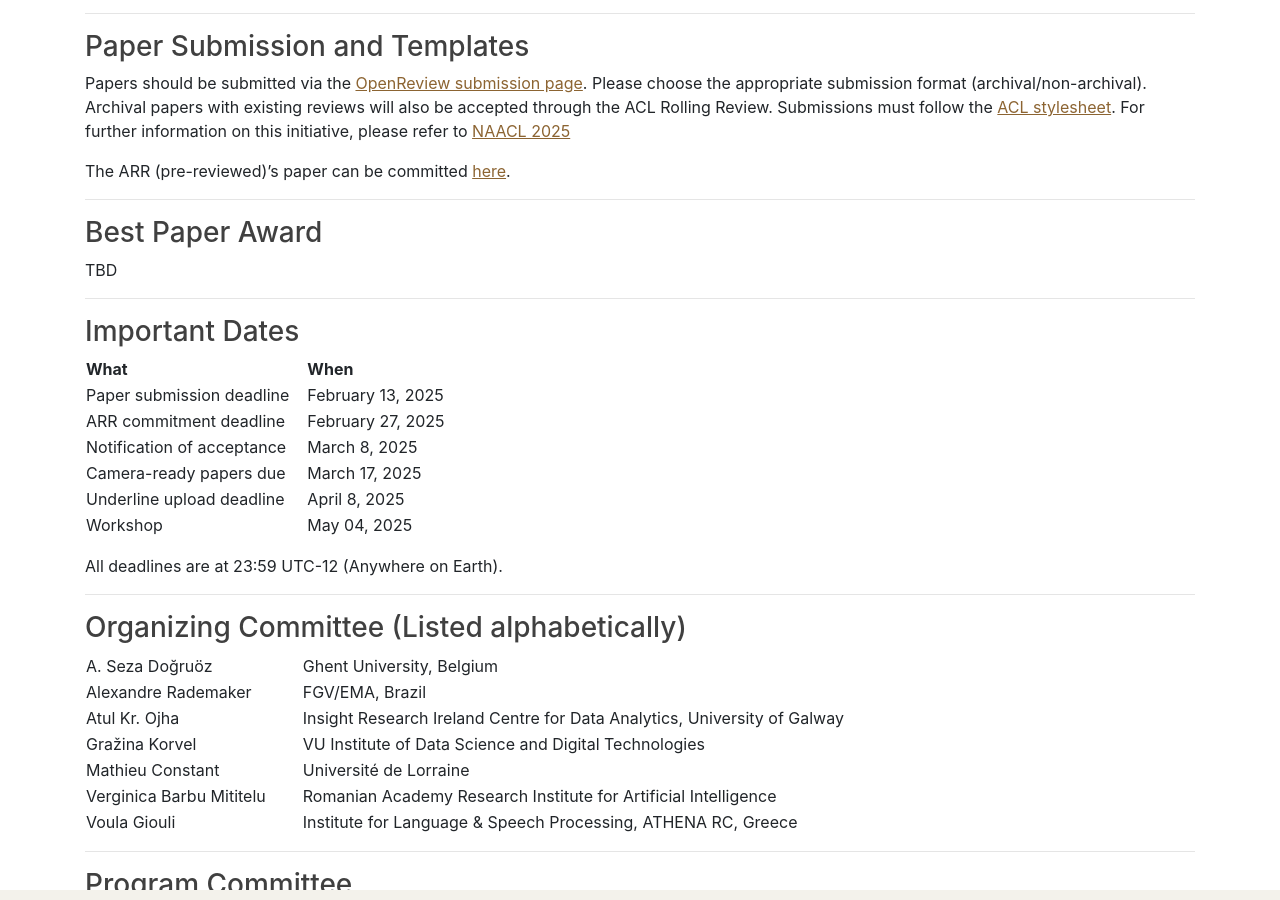
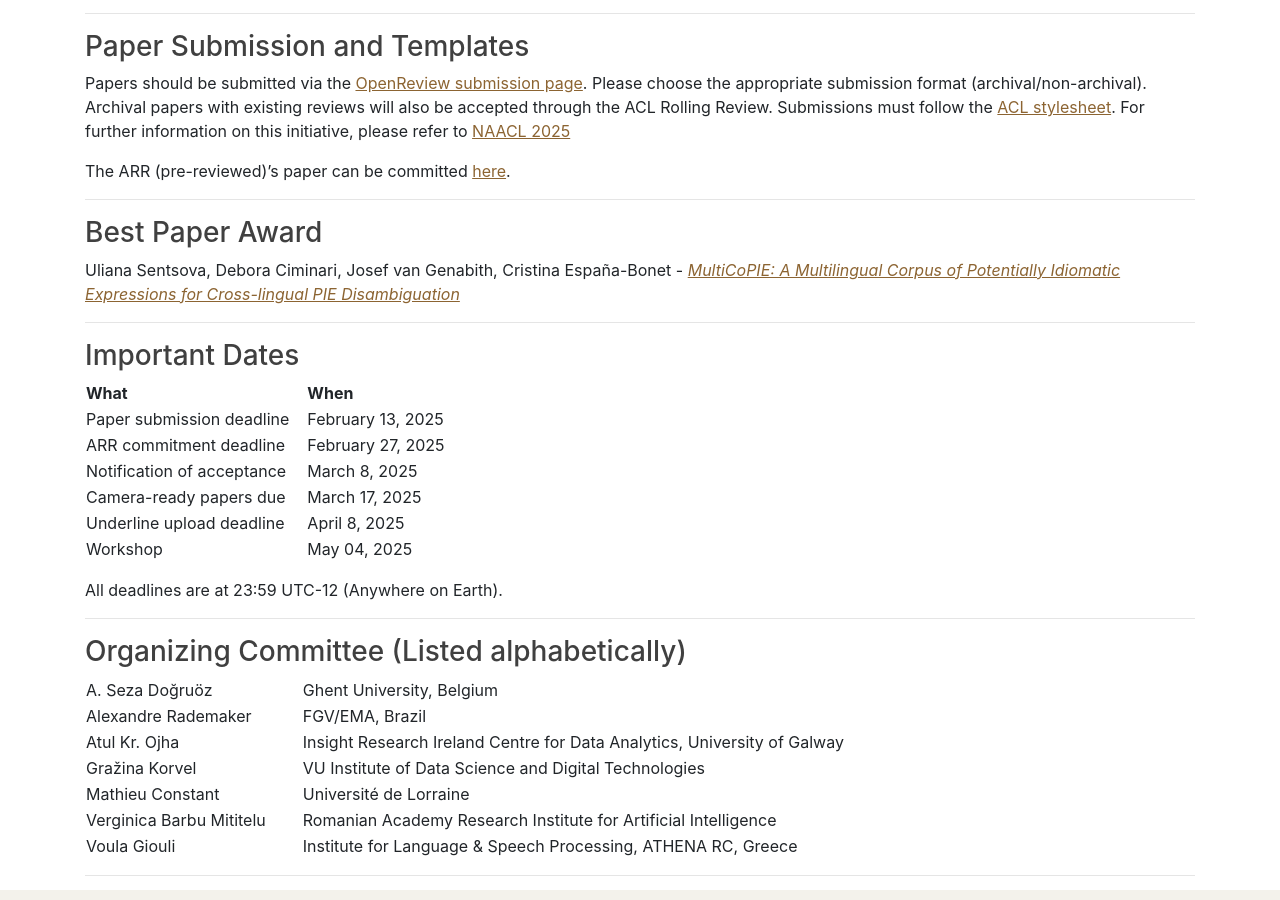
Before and after one commit to multiword/multiword.github.io, a Jekyll site: the page built from mwe2025/index.md, in a window 1280 px wide and 900 px high, scrolled down 4699 px. Built offline with Jekyll 4.4.1, drawn with Linux system fonts in a browser that asks for light colours; comment, search, counter and statistics services are not loaded.

Commit message:
WS MWE2025 - best paper award added

```diff
--- a/mwe2025/index.md
+++ b/mwe2025/index.md
@@ -270,7 +270,7 @@ The ARR (pre-reviewed)'s paper can be committed [here](https://forms.gle/4XG1Myd
 
 ### <a name="award">Best Paper Award</a>
 
-TBD
+Uliana Sentsova, Debora Ciminari, Josef van Genabith, Cristina España-Bonet - <i><a href= "https://aclanthology.org/2025.mwe-1.8/">MultiCoPIE: A Multilingual Corpus of Potentially Idiomatic Expressions for Cross-lingual PIE Disambiguation</a></i>
 
 -----
 
```
